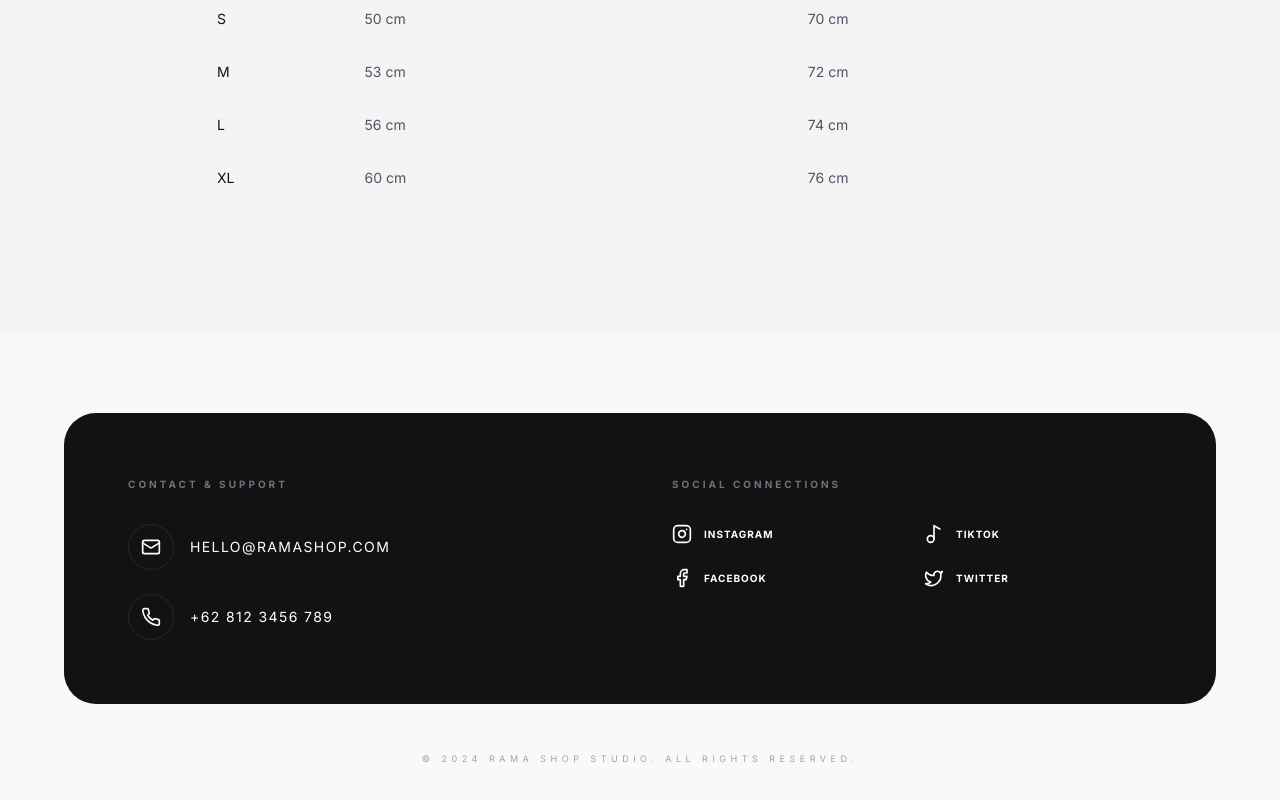
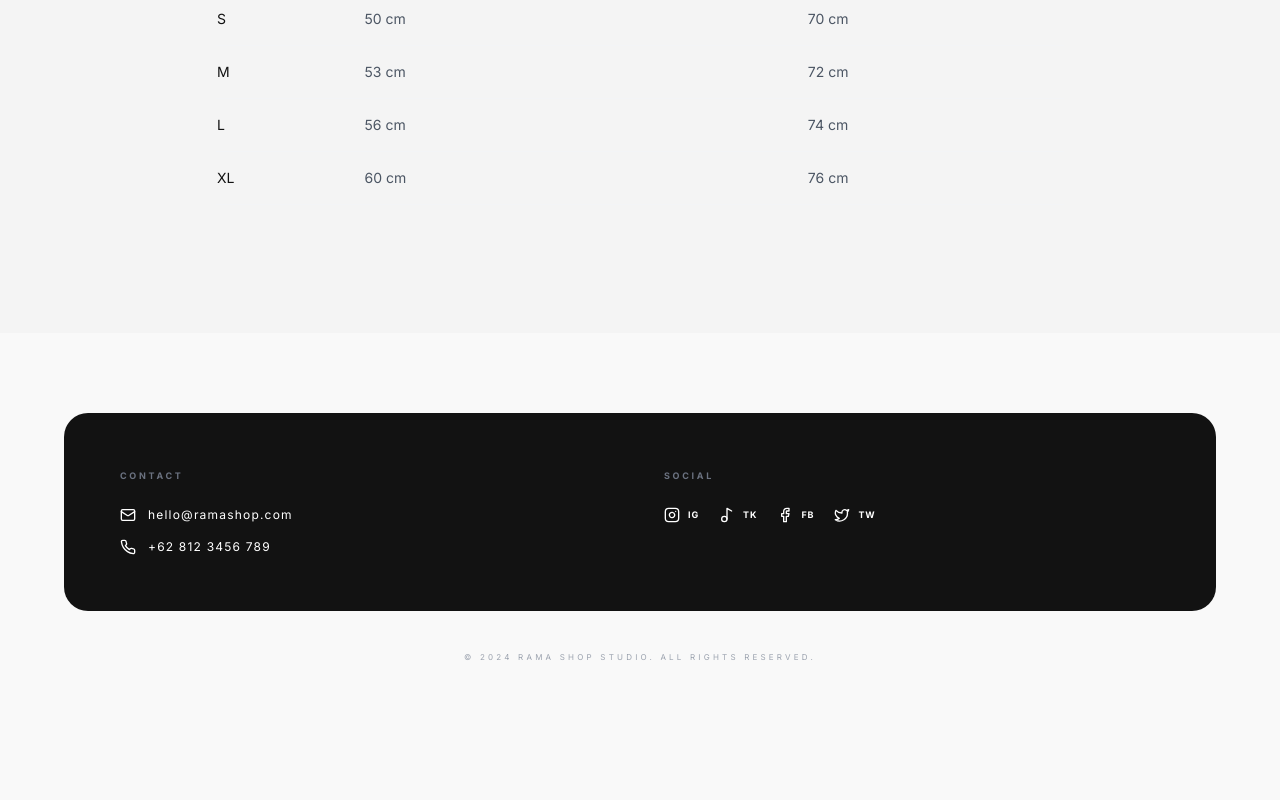
Before and after one commit to XZEERH/jualan-baju, a React (Vite) app: page / in a window 1280 px wide. Shown: the part 2880-3680 px from the top of the page. After the commit the page ends 3583 px from the top, so only its background shows below. Built offline with nearby package versions, Linux system fonts and the light colour scheme.

Commit message:
Update Footer.tsx

```diff
--- a/src/components/Footer.tsx
+++ b/src/components/Footer.tsx
@@ -2,49 +2,39 @@ import { Instagram, Facebook, Twitter, Mail, Phone, Music2 } from 'lucide-react'
 
 const Footer = () => {
   return (
-    <footer id="footer" className="bg-[#f9f9f9] pt-20 pb-12 px-6">
-      <div className="max-w-6xl mx-auto bg-[#121212] rounded-[2rem] p-10 md:p-16 text-white grid grid-cols-1 md:grid-cols-2 gap-16">
+    <footer id="footer" className="bg-[#f9f9f9] pt-20 pb-10 px-6">
+      <div className="max-w-6xl mx-auto bg-[#121212] rounded-[1.5rem] p-10 md:p-14 text-white grid grid-cols-1 md:grid-cols-2 gap-12">
         <div>
-          <h4 className="text-[10px] font-bold uppercase tracking-[0.3em] text-gray-500 mb-8">Contact & Support</h4>
-          <div className="space-y-6">
-            <a href="mailto:hello@ramashop.com" className="flex items-center space-x-4 hover:text-gray-400 transition group">
-              <div className="p-3 border border-gray-800 rounded-full group-hover:border-white">
-                <Mail className="w-5 h-5" />
-              </div>
-              <span className="text-sm tracking-widest uppercase">hello@ramashop.com</span>
+          <h4 className="text-[9px] font-bold uppercase tracking-[0.3em] text-gray-500 mb-6">Contact</h4>
+          <div className="space-y-4">
+            <a href="mailto:hello@ramashop.com" className="flex items-center space-x-3 hover:text-gray-400 transition">
+              <Mail className="w-4 h-4" /> <span className="text-xs tracking-widest">hello@ramashop.com</span>
             </a>
-            <div className="flex items-center space-x-4 group">
-              <div className="p-3 border border-gray-800 rounded-full">
-                <Phone className="w-5 h-5" />
-              </div>
-              <span className="text-sm tracking-widest uppercase">+62 812 3456 789</span>
+            <div className="flex items-center space-x-3">
+              <Phone className="w-4 h-4" /> <span className="text-xs tracking-widest">+62 812 3456 789</span>
             </div>
           </div>
         </div>
-
         <div>
-          <h4 className="text-[10px] font-bold uppercase tracking-[0.3em] text-gray-500 mb-8">Social Connections</h4>
-          <div className="grid grid-cols-2 gap-6">
-            <a href="https://instagram.com" className="flex items-center space-x-3 hover:opacity-50 transition">
-              <Instagram className="w-5 h-5" /> <span className="text-[10px] uppercase tracking-widest font-bold">Instagram</span>
+          <h4 className="text-[9px] font-bold uppercase tracking-[0.3em] text-gray-500 mb-6">Social</h4>
+          <div className="flex flex-wrap gap-5">
+            <a href="https://instagram.com" className="flex items-center space-x-2 hover:opacity-50 transition">
+              <Instagram className="w-4 h-4" /> <span className="text-[9px] uppercase font-bold tracking-widest">IG</span>
             </a>
-            <a href="https://tiktok.com" className="flex items-center space-x-3 hover:opacity-50 transition">
-              <Music2 className="w-5 h-5" /> <span className="text-[10px] uppercase tracking-widest font-bold">TikTok</span>
+            <a href="https://tiktok.com" className="flex items-center space-x-2 hover:opacity-50 transition">
+              <Music2 className="w-4 h-4" /> <span className="text-[9px] uppercase font-bold tracking-widest">TK</span>
             </a>
-            <a href="https://facebook.com" className="flex items-center space-x-3 hover:opacity-50 transition">
-              <Facebook className="w-5 h-5" /> <span className="text-[10px] uppercase tracking-widest font-bold">Facebook</span>
+            <a href="https://facebook.com" className="flex items-center space-x-2 hover:opacity-50 transition">
+              <Facebook className="w-4 h-4" /> <span className="text-[9px] uppercase font-bold tracking-widest">FB</span>
             </a>
-            <a href="https://twitter.com" className="flex items-center space-x-3 hover:opacity-50 transition">
-              <Twitter className="w-5 h-5" /> <span className="text-[10px] uppercase tracking-widest font-bold">Twitter</span>
+            <a href="https://twitter.com" className="flex items-center space-x-2 hover:opacity-50 transition">
+              <Twitter className="w-4 h-4" /> <span className="text-[9px] uppercase font-bold tracking-widest">TW</span>
             </a>
           </div>
         </div>
       </div>
-      <div className="mt-12 text-center">
-        <p className="text-[9px] text-gray-400 uppercase tracking-[0.5em]">© 2024 Rama Shop Studio. All Rights Reserved.</p>
-      </div>
+      <p className="mt-10 text-center text-[8px] text-gray-400 uppercase tracking-[0.4em]">© 2024 Rama Shop Studio. All Rights Reserved.</p>
     </footer>
   );
 };
-
 export default Footer;
```
